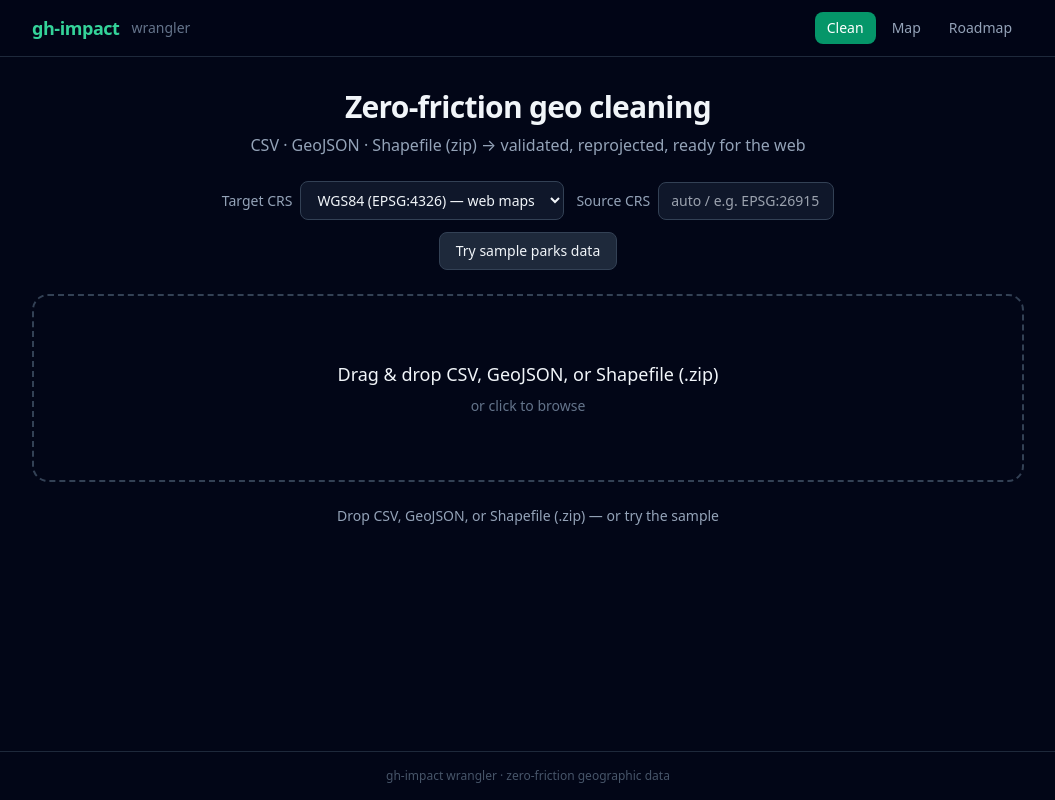
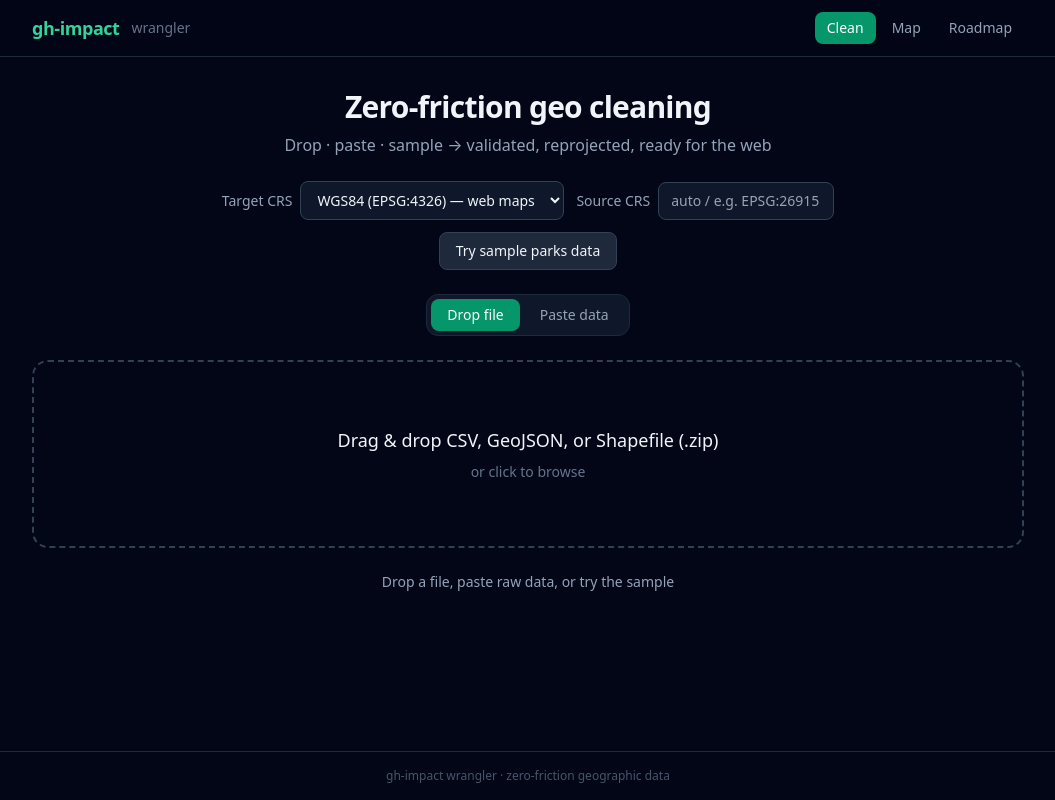
Before and after one commit to KristineMK72/gh-impact-wrangler, a Next.js app in the folder frontend/: page / in a window 1280 px wide. Shown: the whole page, without its empty margins (112-1167 px from the left). Built offline with nearby package versions, Linux system fonts and the light colour scheme.

Commit message:
Add paste-raw-data mode: CSV, GeoJSON, or bare lat/lon lines

```diff
--- a/frontend/app/page.tsx
+++ b/frontend/app/page.tsx
@@ -26,16 +26,71 @@ const CRS_OPTIONS = [
   { value: "EPSG:4269", label: "NAD83 (EPSG:4269)" },
 ];
 
+const PASTE_PLACEHOLDER = `Paste anything:
+
+• CSV with headers (name,lat,lon,...)
+• GeoJSON FeatureCollection
+• Bare coordinates, one per line:
+  37.7749, -122.4194
+  40.7128, -74.0060`;
+
+/** Turn pasted text into a File the /clean API understands. */
+function pasteToFile(raw: string): File {
+  const text = raw.trim();
+  if (!text) throw new Error("Nothing to paste");
+
+  // GeoJSON
+  if (text.startsWith("{") || text.startsWith("[")) {
+    try {
+      JSON.parse(text);
+      return new File([text], "pasted.geojson", { type: "application/geo+json" });
+    } catch {
+      // fall through — might be weird CSV that starts with {
+    }
+  }
+
+  const lines = text.split(/\r?\n/).map((l) => l.trim()).filter(Boolean);
+
+  // Bare lat,lon (or lon,lat) lines without a header
+  const coordOnly = lines.every((line) => {
+    const parts = line.split(/[,\s\t]+/).filter(Boolean);
+    if (parts.length < 2) return false;
+    const a = Number(parts[0]);
+    const b = Number(parts[1]);
+    return Number.isFinite(a) && Number.isFinite(b);
+  });
+
+  if (coordOnly && lines.length > 0) {
+    // Heuristic: if |first| > 90 treat as lon,lat else lat,lon
+    const first = Number(lines[0].split(/[,\s\t]+/)[0]);
+    const lonFirst = Math.abs(first) > 90;
+    const header = lonFirst ? "longitude,latitude" : "latitude,longitude";
+    const body = lines
+      .map((line) => {
+        const parts = line.split(/[,\s\t]+/).filter(Boolean);
+        return `${parts[0]},${parts[1]}`;
+      })
+      .join("\n");
+    const csv = `${header}\n${body}`;
+    return new File([csv], "pasted-coords.csv", { type: "text/csv" });
+  }
+
+  // Default: treat as CSV
+  return new File([text], "pasted.csv", { type: "text/csv" });
+}
+
 export default function Home() {
   const [tab, setTab] = useState<Tab>("clean");
   const [status, setStatus] = useState<string>(
-    "Drop CSV, GeoJSON, or Shapefile (.zip) — or try the sample"
+    "Drop a file, paste raw data, or try the sample"
   );
   const [result, setResult] = useState<any>(null);
   const [loading, setLoading] = useState(false);
   const [targetCrs, setTargetCrs] = useState("EPSG:4326");
   const [sourceCrs, setSourceCrs] = useState("");
   const [copied, setCopied] = useState(false);
+  const [pasteText, setPasteText] = useState("");
+  const [inputMode, setInputMode] = useState<"drop" | "paste">("drop");
   const [popupInfo, setPopupInfo] = useState<{
     longitude: number;
     latitude: number;
@@ -93,6 +148,15 @@ export default function Home() {
     const file = new File([SAMPLE_CSV], "parks-demo.csv", { type: "text/csv" });
     await runClean(file);
   }, [runClean]);
+
+  const runPaste = useCallback(async () => {
+    try {
+      const file = pasteToFile(pasteText);
+      await runClean(file);
+    } catch (e: any) {
+      setStatus(e.message || "Could not parse pasted data");
+    }
+  }, [pasteText, runClean]);
 
   const { getRootProps, getInputProps, isDragActive } = useDropzone({
     onDrop,
@@ -187,7 +251,7 @@ export default function Home() {
         const v = f.properties?.[c];
         if (v == null) return "";
         const s = String(v).replace(/"/g, '""');
-        return s.includes(",") || s.includes("\"") ? `"${s}"` : s;
+        return s.includes(",") || s.includes('"') ? `"${s}"` : s;
       });
       lines.push(row.join(","));
     }
@@ -288,7 +352,7 @@ export default function Home() {
             <div className="text-center space-y-2">
               <h1 className="text-3xl font-bold tracking-tight">Zero-friction geo cleaning</h1>
               <p className="text-slate-400">
-                CSV · GeoJSON · Shapefile (zip) → validated, reprojected, ready for the web
+                Drop · paste · sample → validated, reprojected, ready for the web
               </p>
             </div>
 
@@ -328,6 +392,31 @@ export default function Home() {
               </button>
             </div>
 
+            {/* Drop vs Paste toggle */}
+            <div className="flex justify-center gap-1 p-1 bg-slate-900 rounded-xl border border-slate-800 w-fit mx-auto">
+              <button
+                onClick={() => setInputMode("drop")}
+                className={`px-4 py-1.5 rounded-lg text-sm font-medium transition ${
+                  inputMode === "drop"
+                    ? "bg-emerald-600 text-white"
+                    : "text-slate-400 hover:text-white"
+                }`}
+              >
+                Drop file
+              </button>
+              <button
+                onClick={() => setInputMode("paste")}
+                className={`px-4 py-1.5 rounded-lg text-sm font-medium transition ${
+                  inputMode === "paste"
+                    ? "bg-emerald-600 text-white"
+                    : "text-slate-400 hover:text-white"
+                }`}
+              >
+                Paste data
+              </button>
+            </div>
+
+            {inputMode === "drop" ? (
               <div
                 {...getRootProps()}
                 className={`border-2 border-dashed rounded-2xl p-12 sm:p-16 text-center cursor-pointer transition
@@ -346,6 +435,41 @@ export default function Home() {
                 </p>
                 <p className="text-sm text-slate-500 mt-2">or click to browse</p>
               </div>
+            ) : (
+              <div className="space-y-3">
+                <textarea
+                  value={pasteText}
+                  onChange={(e) => setPasteText(e.target.value)}
+                  placeholder={PASTE_PLACEHOLDER}
+                  rows={10}
+                  className="w-full bg-slate-900 border border-slate-700 rounded-2xl p-4 text-sm text-slate-100 font-mono placeholder:text-slate-600 focus:outline-none focus:border-emerald-600 resize-y min-h-[180px]"
+                  disabled={loading}
+                />
+                <div className="flex flex-wrap gap-2 justify-center">
+                  <button
+                    onClick={runPaste}
+                    disabled={loading || !pasteText.trim()}
+                    className="px-6 py-2.5 bg-emerald-600 hover:bg-emerald-500 disabled:opacity-40 rounded-lg text-sm font-medium transition"
+                  >
+                    Clean pasted data
+                  </button>
+                  <button
+                    onClick={() => setPasteText(SAMPLE_CSV)}
+                    disabled={loading}
+                    className="px-4 py-2.5 bg-slate-800 hover:bg-slate-700 rounded-lg text-sm font-medium transition border border-slate-700"
+                  >
+                    Fill sample CSV
+                  </button>
+                  <button
+                    onClick={() => setPasteText("")}
+                    disabled={loading || !pasteText}
+                    className="px-4 py-2.5 bg-slate-800 hover:bg-slate-700 disabled:opacity-40 rounded-lg text-sm font-medium transition border border-slate-700"
+                  >
+                    Clear
+                  </button>
+                </div>
+              </div>
+            )}
 
             <div className="text-center text-sm text-slate-400">{status}</div>
 
@@ -537,13 +661,12 @@ export default function Home() {
               <FeatureCard
                 title="Already live"
                 items={[
-                  "CSV + GeoJSON + Shapefile (.zip)",
+                  "Drop CSV / GeoJSON / Shapefile (.zip)",
+                  "Paste raw CSV, GeoJSON, or lat/lon lines",
                   "One-click sample parks dataset",
                   "Auto lat/lon detection",
                   "Geometry validation & repair",
                   "Source + target CRS controls",
-                  "Deduplicate + explode multi-geoms",
-                  "Audit log of every change",
                   "Export GeoJSON · CSV · Copy",
                   "Map: points, lines & polygons",
                   "Click popups + attribute table",
@@ -559,21 +682,9 @@ export default function Home() {
                   "Attribute cleaning rules",
                   "Save & share wrangle recipes",
                   "Batch / API key access",
-                  "Team workspaces",
-                  "Versioned datasets",
                 ]}
                 accent="sky"
               />
-            </div>
-
-            <div className="bg-slate-900 border border-slate-800 rounded-xl p-5">
-              <h3 className="font-medium text-slate-200 mb-2">Bigger vision (gh-impact)</h3>
-              <ul className="text-sm text-slate-400 space-y-1 list-disc list-inside">
-                <li>Zero-friction geographic data infrastructure for impact, climate & urban work</li>
-                <li>Reusable pipelines instead of one-off scripts</li>
-                <li>Connect cleaned layers to analysis & storytelling tools</li>
-                <li>Team workspaces and versioned datasets</li>
-              </ul>
             </div>
           </div>
         )}
```
Lines whose indentation alone changed are shown as unchanged.
